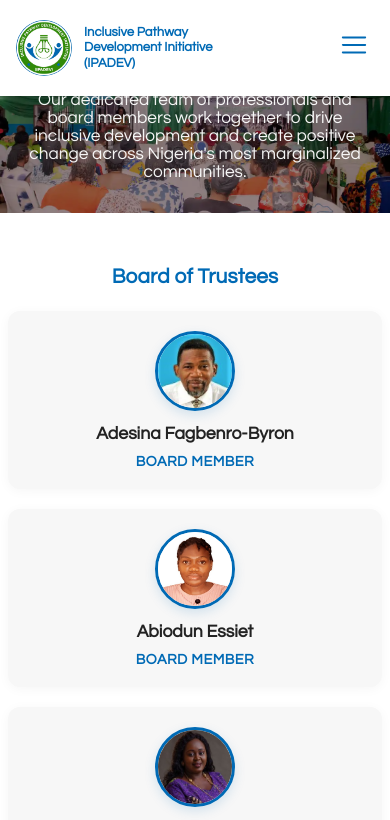
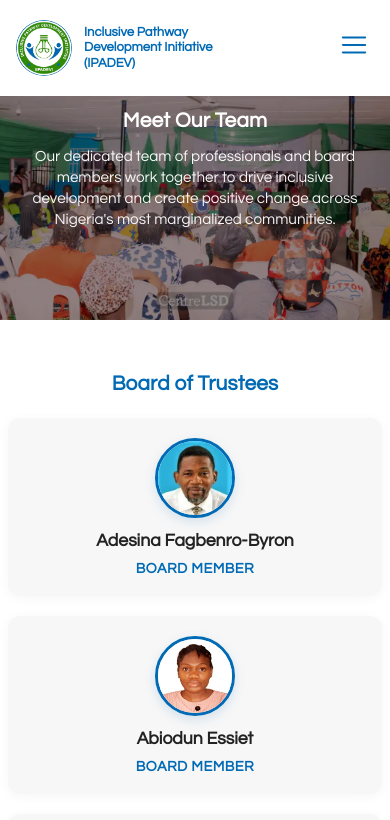
Before and after one commit to raysummer9/ipadev, a React (Create React App) app: page /team in a window 390 px wide. Shown: the top 820 px of the page. Built offline with nearby package versions, Linux system fonts and the light colour scheme.

Commit message:
More mobile responsive fixes: Page headers

```diff
--- a/src/components/AreasOfFocusHero.css
+++ b/src/components/AreasOfFocusHero.css
@@ -89,25 +89,36 @@
 
 @media (max-width: 600px) {
   .areas-hero-section {
-    min-height: 180px;
+    min-height: 320px;
     max-height: none;
     padding: 0;
     margin-bottom: 18px;
   }
   .areas-hero__bg,
   .areas-hero__overlay {
-    min-height: 180px;
+    min-height: 320px;
     max-height: none;
   }
+  .areas-hero__overlay {
+    padding: 40px 4vw 40px 4vw;
+    align-items: center;
+    justify-content: center;
+  }
+  .areas-hero__overlay-content {
+    display: flex;
+    flex-direction: column;
+    align-items: center;
+    justify-content: center;
+    height: 100%;
+  }
   .areas-hero__title {
-    font-size: 1.6rem;
+    font-size: 1.3rem;
     margin-bottom: 12px;
+    line-height: 1.3;
   }
   .areas-hero__desc {
-    font-size: 1.08rem;
+    font-size: 0.95rem;
     max-width: 98vw;
-  }
-  .areas-hero__overlay {
-    padding: 32px 4vw 32px 4vw;
+    line-height: 1.4;
   }
 }
```
